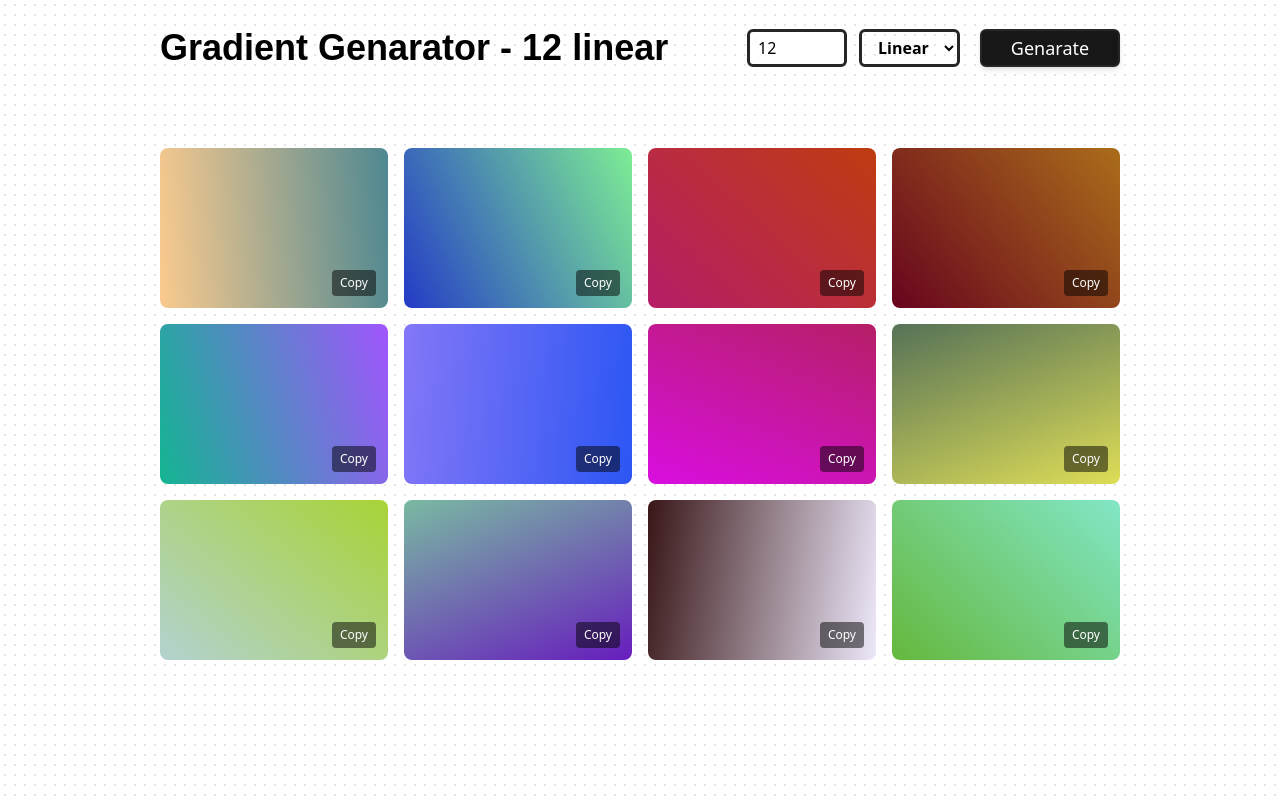
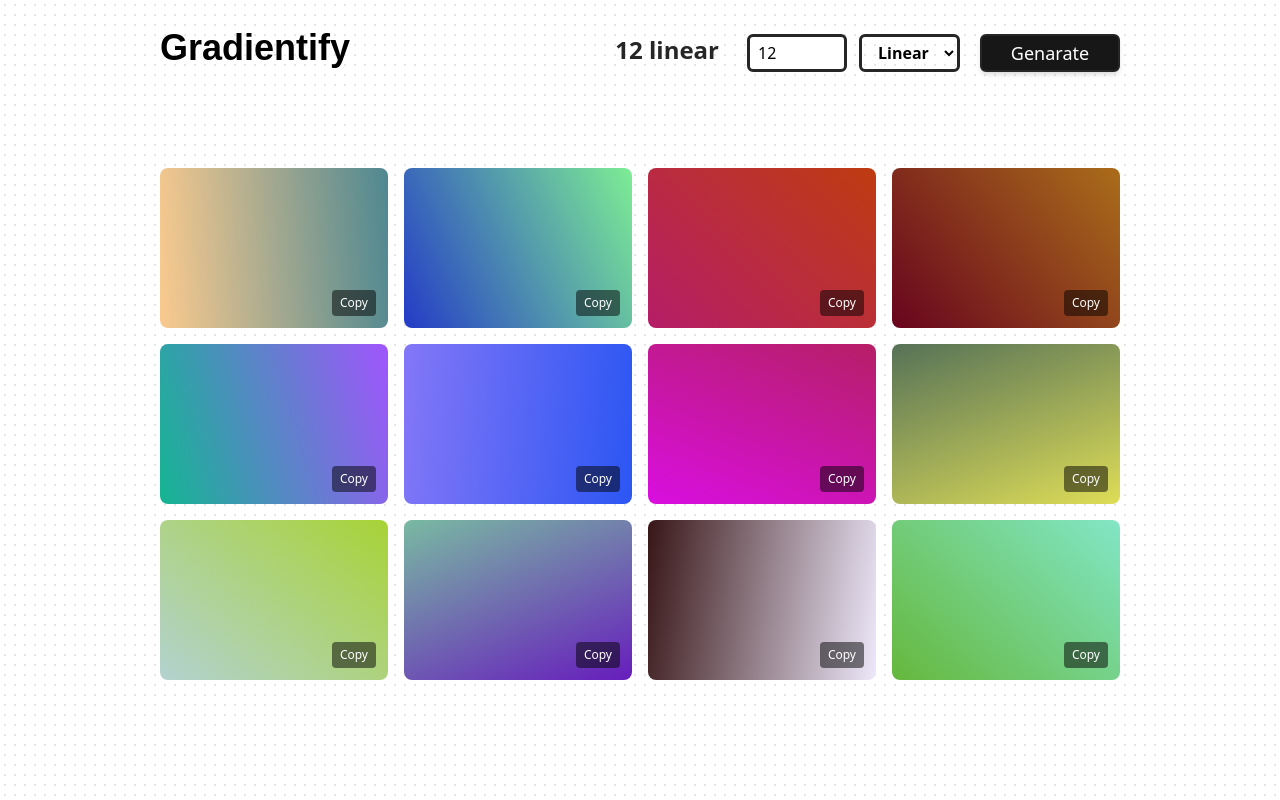
Before and after one commit to Sam721166/css-gradients-genarator, a React (Vite) app: page / in a window 1280 px wide. Built offline with nearby package versions, Linux system fonts and the light colour scheme.

Commit message:
fix name

```diff
--- a/src/App.jsx
+++ b/src/App.jsx
@@ -36,11 +36,15 @@ function App() {
 
               <h1
               style={{ fontFamily: '"Special Gothic Expanded One", sans-serif' }}
-               className='newFont
+               className='newFont flex
               font-bold
-               sm:text-4xl text-center text-3xl pb-3 sm:pb-0 '>Gradient Genarator - {num} {type}</h1>
+               sm:text-4xl text-center text-3xl pb-3 sm:pb-5 '>Gradientify</h1>
               <div className='flex flex-col sm:flex-row'>
+
+                  <span className='mr-7 font-semibold text-2xl text-neutral-800 flex justify-center mb-4'>{num} {type}</span>
+
                 <div className='flex mb-3 sm:mb-0'>
+
                     <input value={num} onChange={(e) => setNum(Number(e.target.value))} type="text" className='border-3 font-medium bg-white border-neutral-800 rounded-md w-25 h-9.5 px-2' />
 
                   <select value={type} onChange={(e) => setType(e.target.value)} className='cursor-pointer z-10 inset-0 ml-3 border-3 border-neutral-800 rounded-md h-9.5 px-3 font-semibold focus:outline-none '>
```
